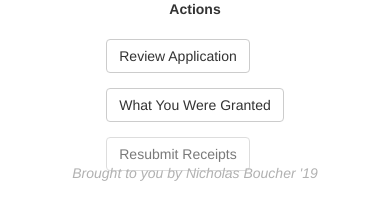
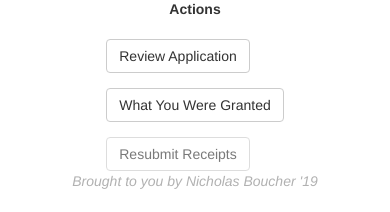
Before and after one commit to nickboucher/nova, a Flask app: page /grant/1 in a window 390 px wide. Shown: the part 632-844 px from the top of the page. Run offline with Flask 2, Linux system fonts and the light colour scheme; tables that the repository leaves empty hold one stand-in row (values such as "Sample post"); parts of the project's set-up code (start-up, migrations or seed data) failed here and were passed over; some libraries are stand-ins or nearby versions.

Commit message:
Fixed Mobile Submit Receipts Issue

```diff
--- a/templates/grant_status.html
+++ b/templates/grant_status.html
@@ -64,7 +64,7 @@
                 </div>
             </div>
         </div>
-        <div class="col-md-4 col margin15">
+        <div class="col-md-4 col margin15 mobile-margin">
             <div class="center padding-bottom-20">
                 <b>Actions</b>
             </div>
@@ -80,7 +80,8 @@
         </div>
     </div>
 
-    <div class="navbar navbar-fixed-bottom center" style="color:#b1b1b1;"><i>Brought to you by Nicholas Boucher '19</i></div>
+    <div class="navbar navbar-fixed-bottom center hidden-xs hidden-sm" style="color:#b1b1b1;"><i>Brought to you by Nicholas Boucher '19</i></div>
+    <div class="center hidden-md hidden-lg" style="color:#b1b1b1;"><i>Brought to you by Nicholas Boucher '19</i></div>
 
 {% endblock %}
 
```
